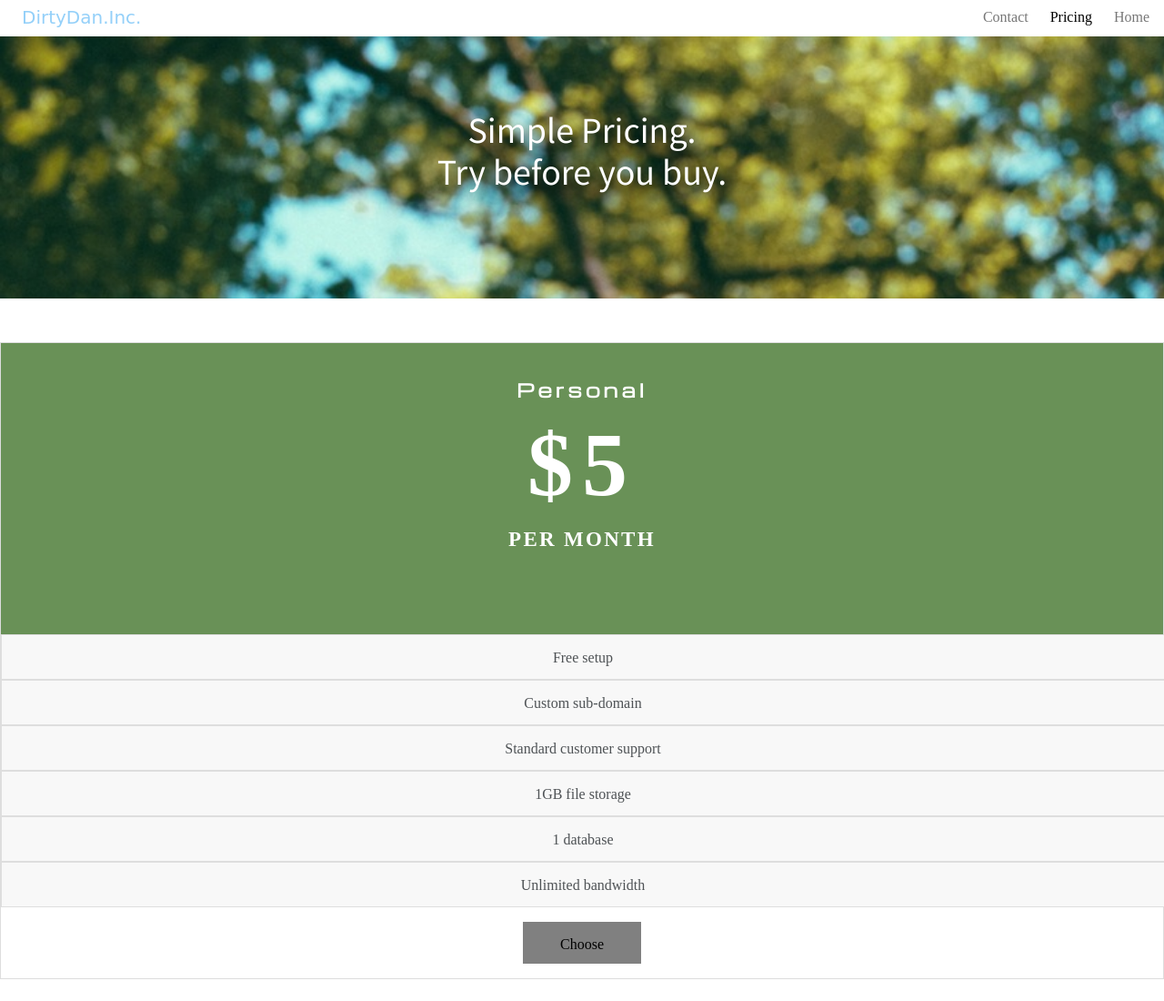
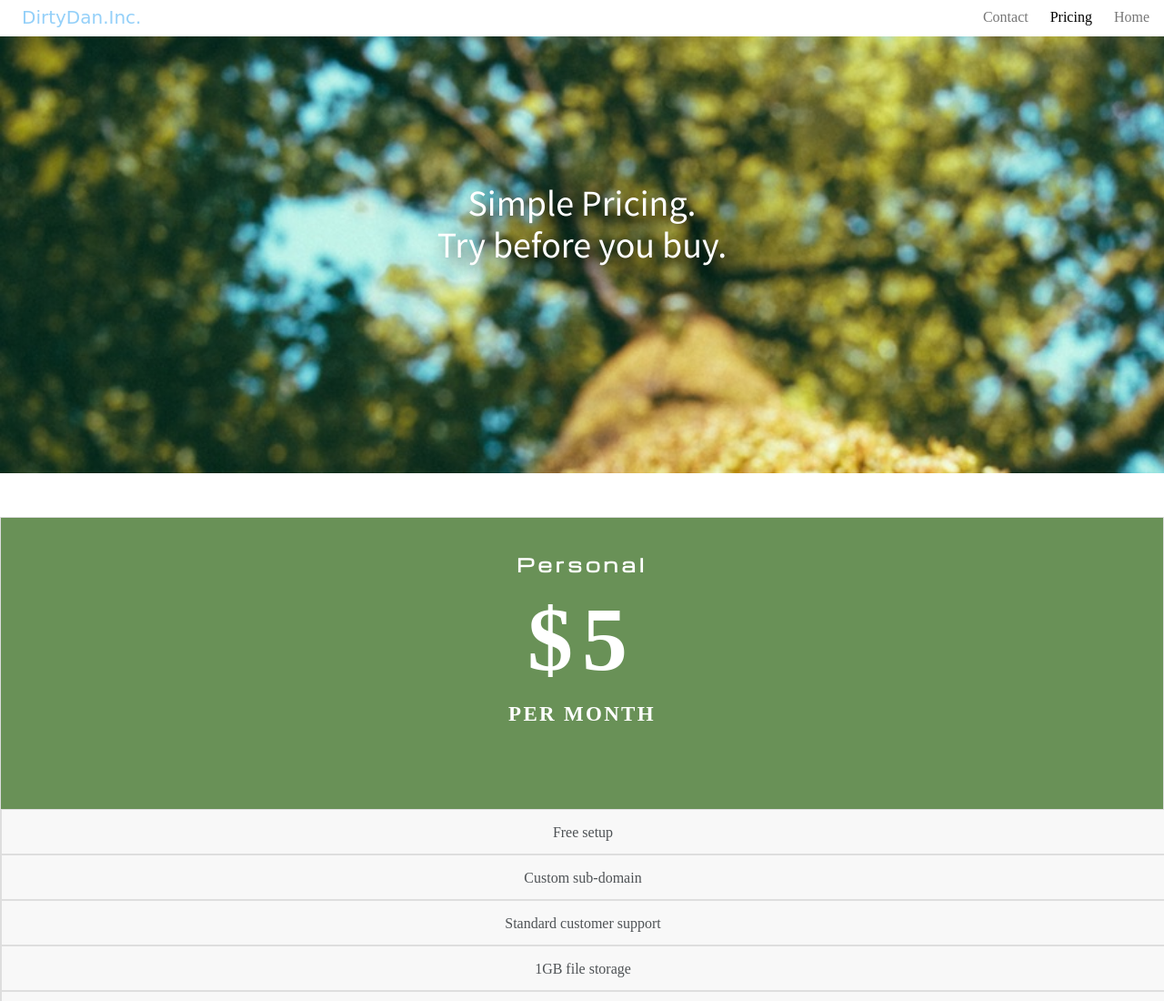
Before and after one commit to jhartley1412/Day04-ResponsiveSite, a plain HTML site: page index.html in a window 1280 px wide. Shown: the top 1100 px of the page at 91% size. Drawn offline with nearby package versions, Linux system fonts and the light colour scheme; a web font is replaced by a local one.

Commit message:
started @media content

```diff
--- a/styles/_media-q.scss
+++ b/styles/_media-q.scss
@@ -0,0 +1,38 @@
+
+// media content
+
+
+//mobile
+@media (min-width: 0px){
+
+	.SimplePrice{
+		height: 18em;
+
+		h2{
+			padding-top: 2em;
+		}
+	}
+
+}
+
+
+
+//desktop
+@media (min-width: 768px){
+
+	.SimplePrice{
+		height: 30em;
+
+		h2{
+			padding-top: 4em;
+		}
+
+	}
+
+	.plan-types{
+		width: 50em;
+
+	}
+
+
+}
--- a/styles/main.scss
+++ b/styles/main.scss
@@ -29,8 +29,7 @@ header{
 }
 
 .SimplePrice{
-	width: 100%; //will change in @media
-	height: 18em;
+	width: 100%;
 	margin: 0 auto 3em auto;
 
 	background-image: url(https://raw.githubusercontent.com/jhartley1412/Day04-ResponsiveSite/e3566b6785e7e5f459f0d538cceaca9b4702c119/images/slack-imgs.com.jpeg);
@@ -45,7 +44,6 @@ header{
 		color: white;
 		text-align: center;
 		text-shadow: 0.2em 0.2em 0.5em black;
-		padding-top: 2em;
 	}
 }
 
@@ -54,8 +52,6 @@ header{
 	border: 1px solid #DDDDDD;
 	margin: 2em auto;
 	box-sizing: border-box;
-
-	background-color: #orange;
 }
 
 .plan-header{
```
Also changed, not shown: styles/main.css, 1 other file.
